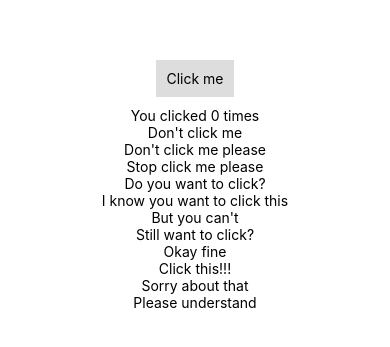
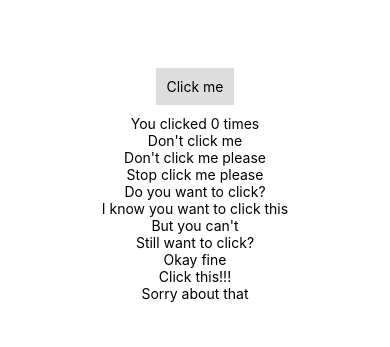
Before and after one commit to JungLee-Dev/BasketballScoreboardRN, a React Native app: screen / in a window 390 px wide. Shown: the part 237-584 px from the top of the page. Built offline with nearby package versions, Linux system fonts and the light colour scheme.

Commit message:
Remove 'Please understand' message from App
Removed unnecessary apology text from the UI.

```diff
--- a/App.tsx
+++ b/App.tsx
@@ -51,9 +51,6 @@ class App extends Component {
         <View>
           <Text>Sorry about that</Text>
         </View>
-        <View>
-          <Text>Please understand</Text>
-        </View>
       </View>
     );
   }
```
